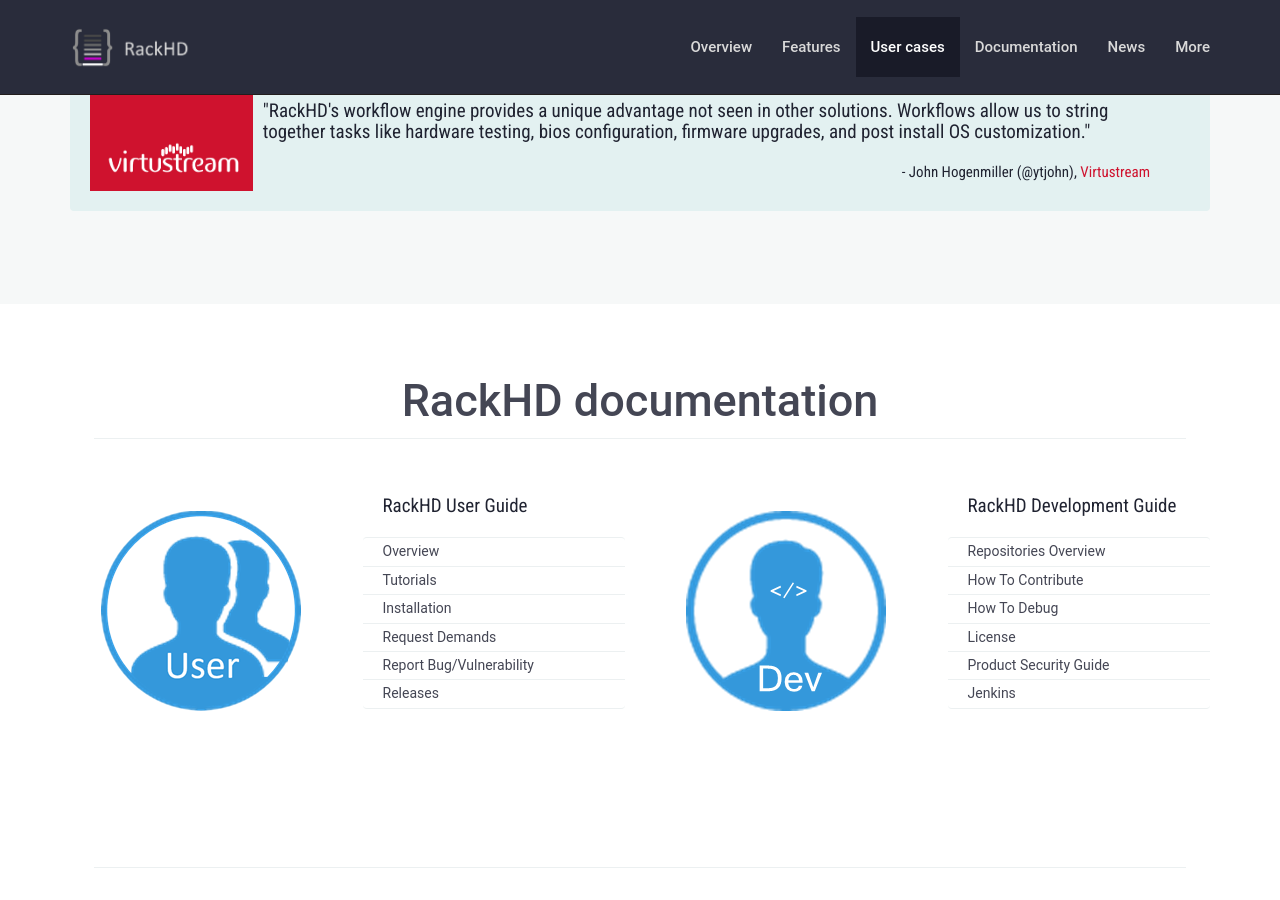
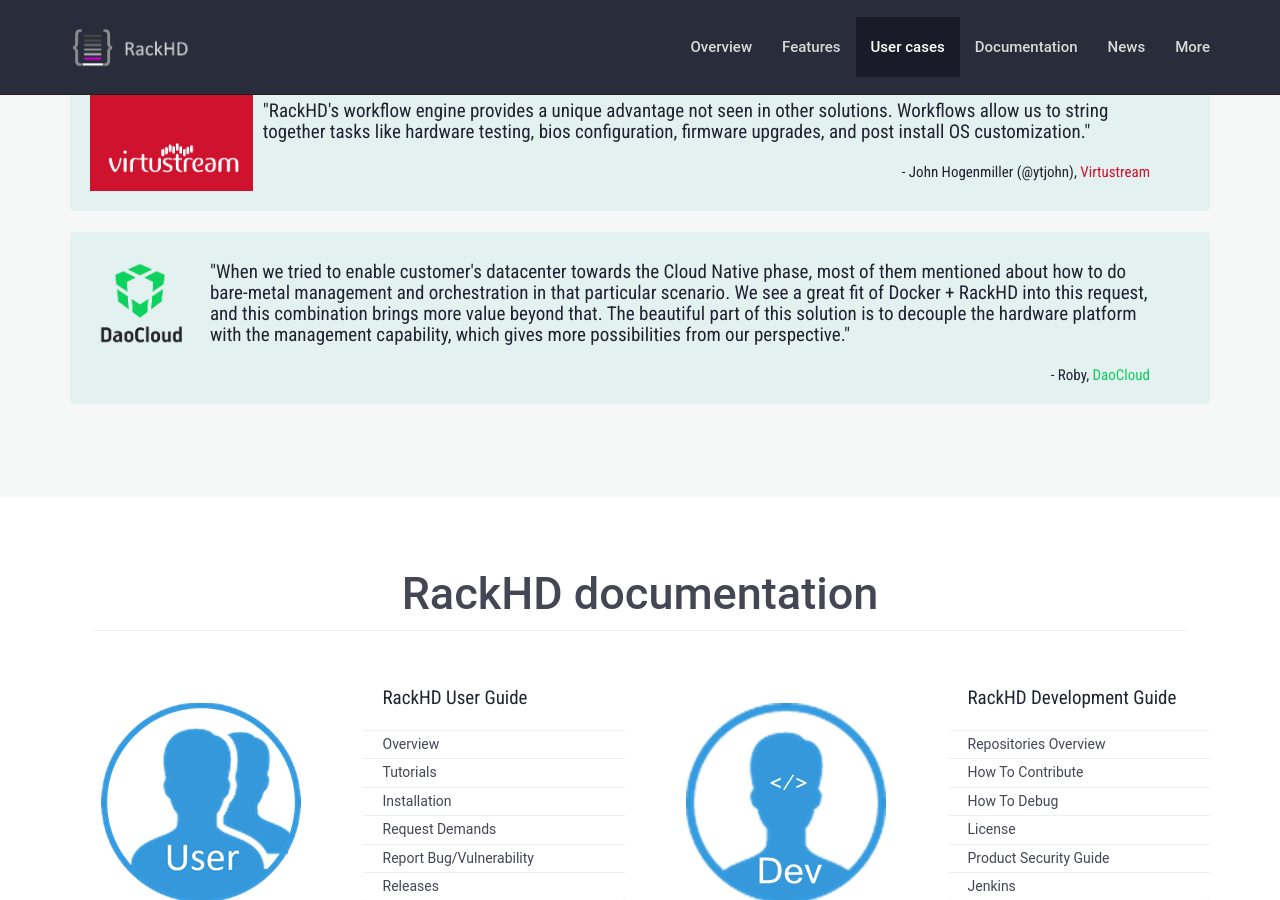
Before and after one commit to panpan0000/panpan0000.github.io, a Jekyll site: the page built from index.html, in a window 1280 px wide and 900 px high, scrolled down 3269 px. Built offline with Jekyll 4.4.1, drawn with Linux system fonts in a browser that asks for light colours.

Commit message:
add DaoCloud

```diff
--- a/_includes/usercase.html
+++ b/_includes/usercase.html
@@ -60,6 +60,17 @@
                </h5>
             </div>
         </div>
+        <div class="thumbnail right-caption">
+            <img src="img/users/DaoCloud_900900_1.png" style="float:left;margin:10px;height: 100px;">
+            <div>
+                <h4 style="margin-top: 20px;margin-right: 50px;margin-left: 130px">"When we tried to enable customer's datacenter towards the Cloud Native phase, most of them mentioned about how to do bare-metal management and orchestration in that particular scenario. We see a great fit of Docker + RackHD into this request, and this combination brings more value beyond that. The beautiful part of this solution is to decouple the hardware platform with the management capability, which gives more possibilities from our perspective." </h4>
+                <h5 style="float: right; margin-right: 50px">- Roby, <h style="color: #11cc5a">DaoCloud</h>
+               </h5>
+            </div>
+        </div>
+
+
+
     </div> <!-- End of div class="container"-->
 
   </section>
```
Also changed, not shown: img/users/DaoCloud_900900_1.png (added).
